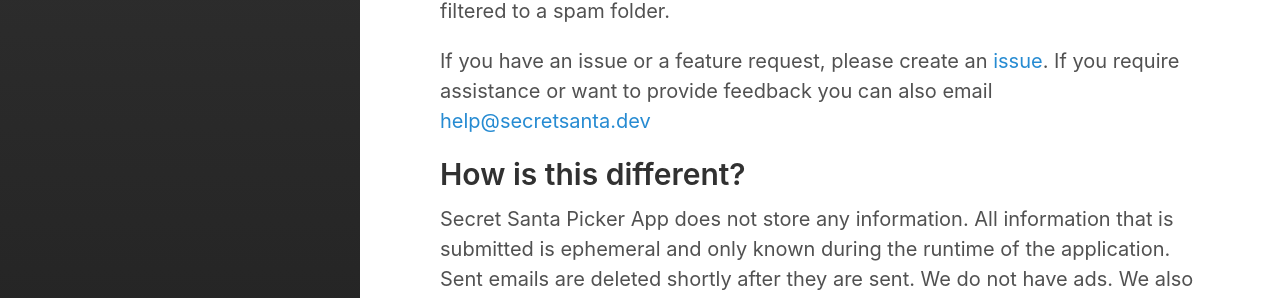
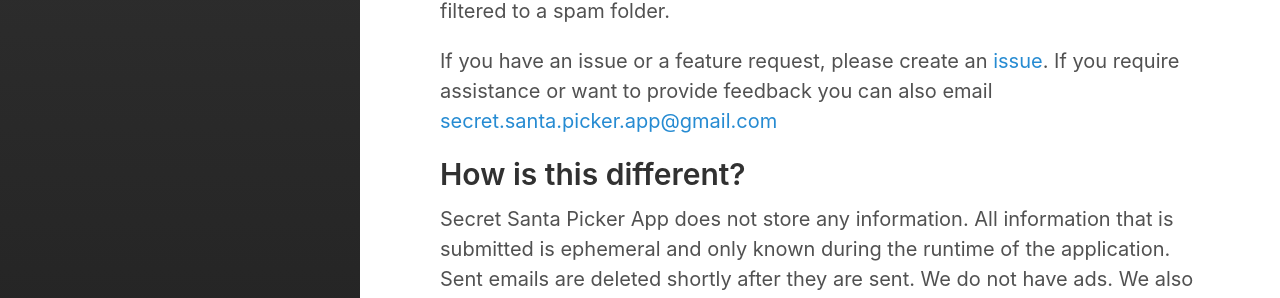
Before and after one commit to stephenrlouie/SecretSanta, a Jekyll site: the page built from index.md, in a window 1280 px wide. Shown: the part 294-592 px from the top of the page. Built offline with Jekyll 4.4.1, drawn with Linux system fonts in a browser that asks for light colours.

Commit message:
fixing help email

```diff
--- a/index.md
+++ b/index.md
@@ -4,7 +4,7 @@ title: Secret Santa picker?
 ---
 This is a Secret Santa picker, that will help a single person organize and participate in a Secret Santa gift exchange without knowing the assignments. Each individual will be privately emailed their assignment. All participants will receive an email from **secret.santa.picker.app@gmail.com**. After submitting, please ensure all participants have received their assignments, emails may be filtered to a spam folder.
 
-If you have an issue or a feature request, please create an [issue](https://github.com/stephenrlouie/SecretSanta/issues). If you require assistance or want to provide feedback you can also email [help@secretsanta.dev](mailto:help@secretsanta.dev)
+If you have an issue or a feature request, please create an [issue](https://github.com/stephenrlouie/SecretSanta/issues). If you require assistance or want to provide feedback you can also email [secret.santa.picker.app@gmail.com](mailto:secret.santa.picker.app@gmail.com)
 
 ## How is this different?
 Secret Santa Picker App does not store any information. All information that is submitted is ephemeral and only known during the runtime of the application. Sent emails are deleted shortly after they are sent. We do not have ads. We also support anti-affinity assignments for secret santa exchanges.
```
